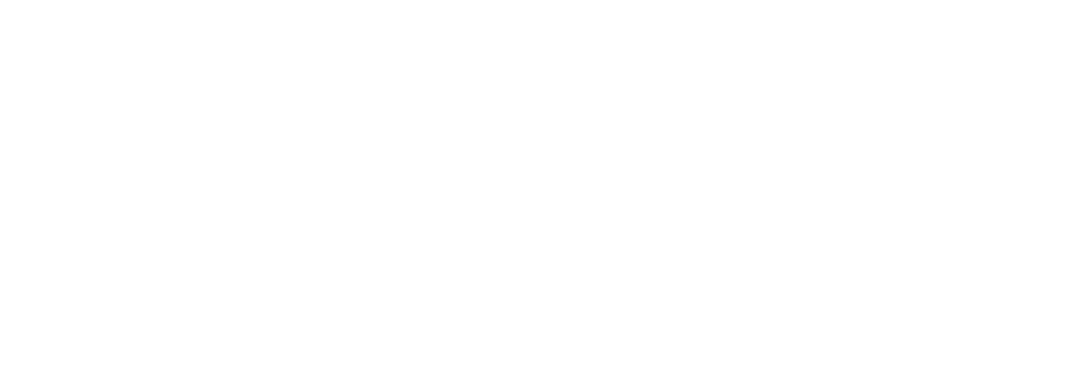
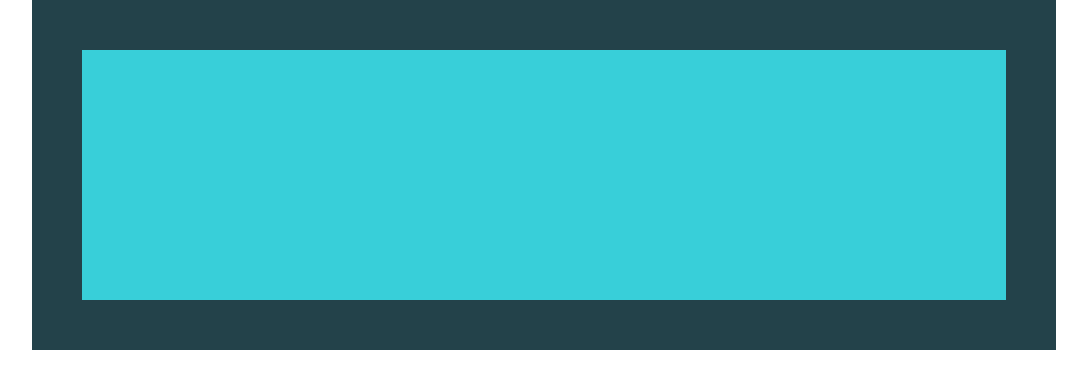
Before and after one commit to MohsinEjaz21/Kp-css-21-day-challenge, a plain HTML site: page index.html in a window 1280 px wide. Shown: the whole page, without its empty margins (96-1183 px from the left). Drawn offline with Linux system fonts and the light colour scheme.

Commit message:
day-1_percentage-widths-vs-fixed-width

```diff
--- a/css/styles.css
+++ b/css/styles.css
@@ -11,6 +11,7 @@ body {
    padding: 50px;
    /* width: 900px; */
    margin: 0 auto;
+   width: 80%;
 }
 
 .child {
--- a/index.html
+++ b/index.html
@@ -10,7 +10,9 @@
   </head>
 
   <body>
-
+    <div class="parent">
+      <div class="child"></div>
+    </div>
   </body>
 
 </html>
```
